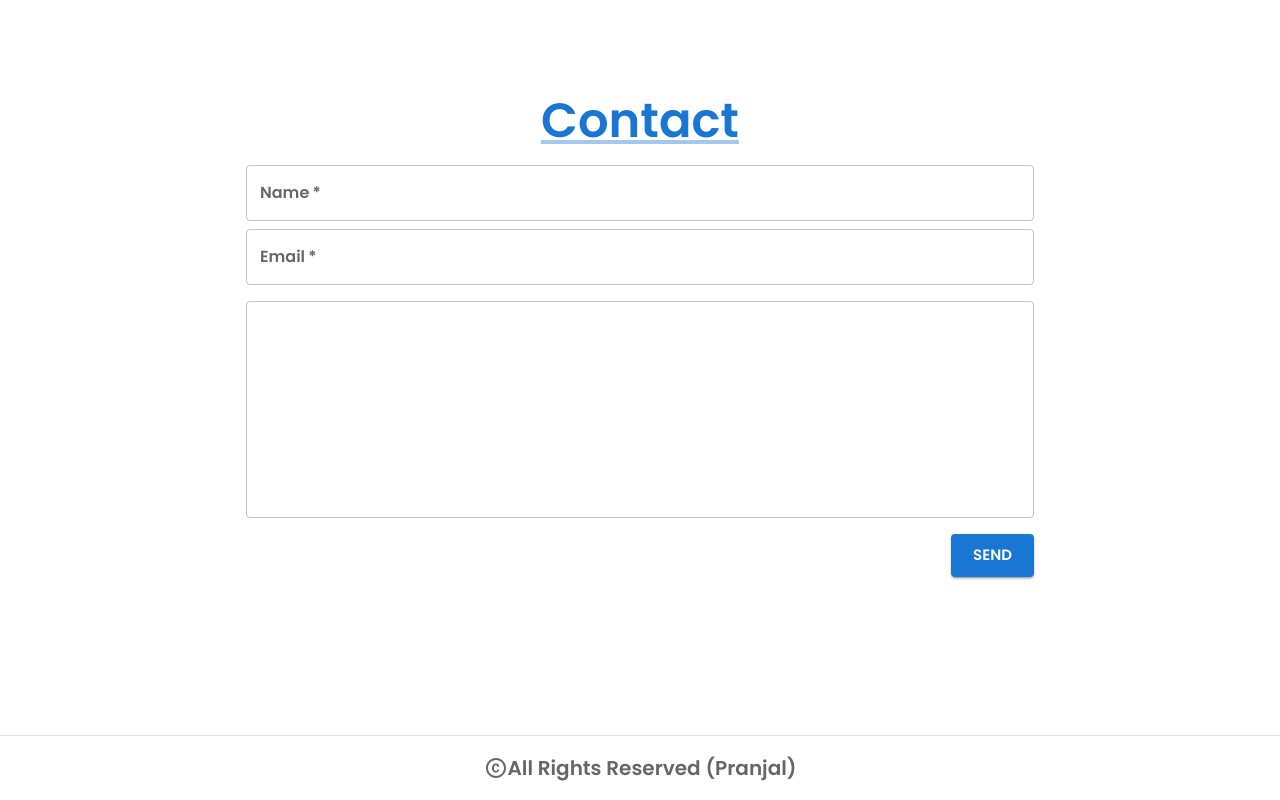
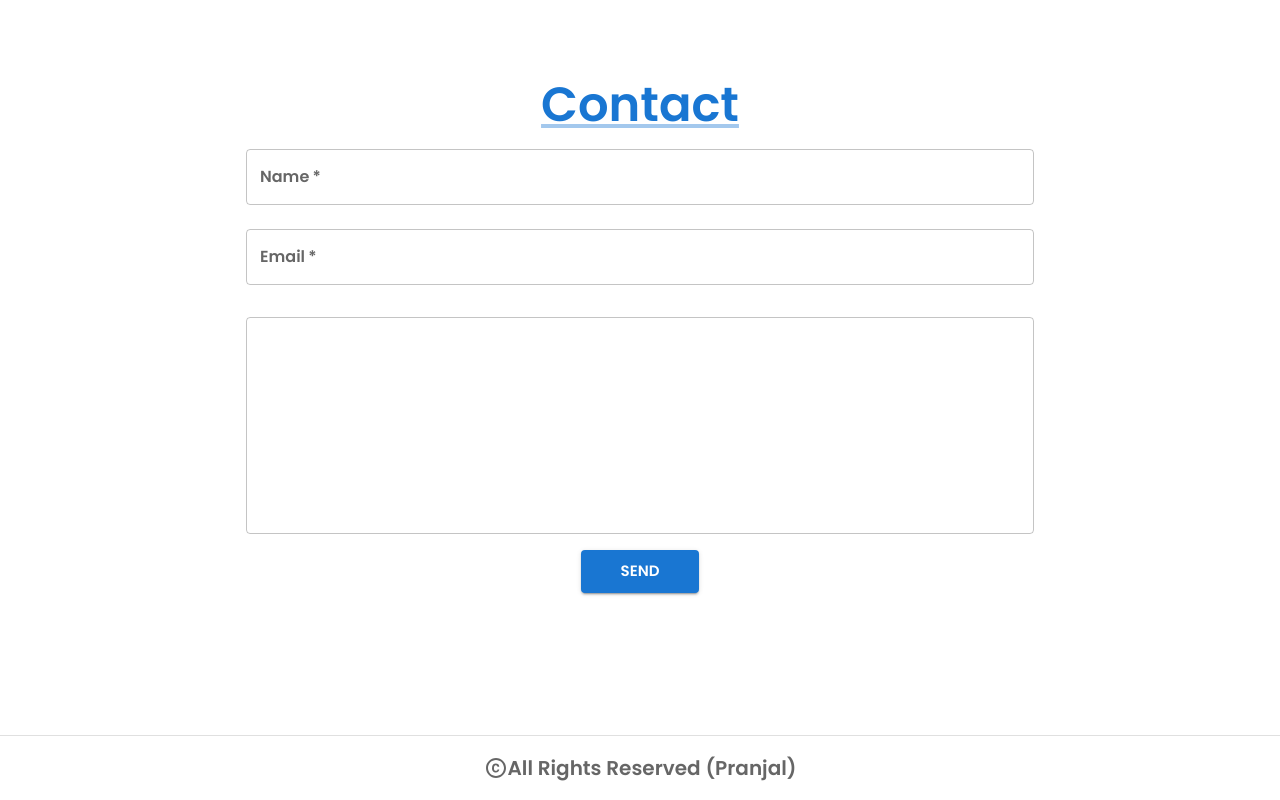
Before and after one commit to Datrixz/my-portfolio-site, a React (Create React App) app: page / in a window 1280 px wide. Shown: the part 3581-4381 px from the top of the page. Built offline with nearby package versions, Linux system fonts and the light colour scheme.

Commit message:
added contact feature

```diff
--- a/package.json
+++ b/package.json
@@ -3,6 +3,7 @@
   "version": "0.1.0",
   "private": true,
   "dependencies": {
+    "@emailjs/browser": "^3.5.0",
     "@emotion/react": "^11.8.2",
     "@emotion/styled": "^11.8.1",
     "@mui/icons-material": "^5.5.1",
--- a/src/comp/Contact.js
+++ b/src/comp/Contact.js
@@ -2,10 +2,32 @@ import { Link, Button, useTheme, useMediaQuery } from "@mui/material";
 import Box from "@mui/material/Box";
 import TextField from "@mui/material/TextField";
 import { Fade } from "react-reveal";
+import emailjs from "@emailjs/browser";
+import { useRef, useState, forwardRef } from "react";
+import Snackbar from "@mui/material/Snackbar";
+import MuiAlert from "@mui/material/Alert";
+
+const Alert = forwardRef(function Alert(props, ref) {
+  return <MuiAlert elevation={6} ref={ref} variant="filled" {...props} />;
+});
 
 const Contact = () => {
   const theme = useTheme();
   const upsm = useMediaQuery(theme.breakpoints.up("sm"));
+  const [open, setOpen] = useState(false);
+
+  const handleClick = () => {
+    setOpen(true);
+  };
+
+  const handleClose = (event, reason) => {
+    if (reason === "clickaway") {
+      return;
+    }
+
+    setOpen(false);
+  };
+
   const contactLink = (
     <Link
       variant={upsm ? "h3" : "h4"}
@@ -17,6 +39,28 @@ const Contact = () => {
       Contact
     </Link>
   );
+  const form = useRef();
+
+  const sendEmail = (e) => {
+    e.preventDefault();
+
+    emailjs
+      .sendForm(
+        "service_d98e9zh",
+        "template_jp0b5jn",
+        form.current,
+        "-GXuZJL3fcy4Xbg7k"
+      )
+      .then(
+        (result) => {
+          console.log(result.text);
+        },
+        (error) => {
+          console.log(error.text);
+        }
+      );
+    e.target.reset();
+  };
 
   return (
     <Box
@@ -29,48 +73,72 @@ const Contact = () => {
         justifyContent: "center",
       }}
     >
+       <Snackbar
+            anchorOrigin={{vertical: 'top', horizontal:'center'} }
+            open={open}
+            autoHideDuration={4000}
+            onClose={handleClose}
+          >
+            <Alert
+              onClose={handleClose}
+              severity="success"
+              sx={{ width: "100%" }}
+            >
+              Details Sent!
+            </Alert>
+          </Snackbar>
       <Fade top cascade>
         {contactLink}
 
         <Box sx={{ px: { xs: 1, sm: 2 }, maxWidth: "820px", mx: "auto" }}>
-          <Box component="form" noValidate autoComplete="off">
+          <Box ref={form} onSubmit={sendEmail} component="form" noValidate autoComplete="off">
             <TextField
               id="outlined-basic"
               label="Name"
+              name="name"
               variant="outlined"
               margin="normal"
+              type="text"
               fullWidth
               required
             />
             <TextField
               id="outlined-basic"
               label="Email"
+              name="email"
               variant="outlined"
+              type="email"
               fullWidth
               required
+              sx={{
+                my: 2,
+              }}
             />
             <TextField
               id="outlined-basic"
               label=""
+              name="text"
               variant="outlined"
               margin="normal"
+              type="text"
               fullWidth
               multiline
               rows={upsm ? 8 : 5}
               required
             />
-          </Box>
-          <Box
-            sx={{
-              display: "flex",
-              flexDirection: "row-reverse",
-              mt: 1,
-            }}
-          >
-            <Button variant="contained" color="primary" size="large">
+
+            <Button
+            type="submit"
+              onClick={handleClick}
+              variant="contained"
+              color="primary"
+              size="large"
+              sx={{ mt: 1, px: 5 }}
+            >
               Send
             </Button>
           </Box>
+
         </Box>
       </Fade>
     </Box>
--- a/src/comp/Main.js
+++ b/src/comp/Main.js
@@ -40,7 +40,7 @@ const Main = () => {
             top: "-45px"
           }}
         >
-          <Spline scene="https://draft.spline.design/fRIqVzHpM7oZnx64/scene.spline" />
+          <Spline scene="https://draft.spline.design/JgCJmKLUbq9gmGUv/scene.spline" />
         </Box>
         <Box
           sx={{
```
Also changed, not shown: 2 other files (tests, documents, lock files or other folders).
